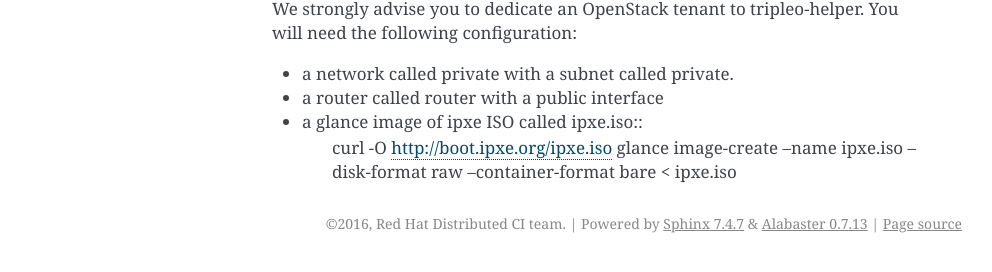
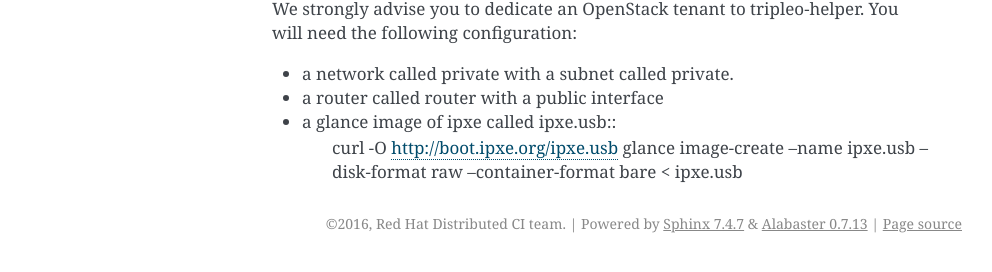
Before and after one commit to redhat-openstack/python-tripleo-helper, a Sphinx documentation site: the page built from doc/source/installation.rst, in a window 1280 px wide. Shown: the part 453-725 px from the top of the page, without its empty margins (148-1140 px from the left). Built offline with Sphinx 7.4.7, drawn with Linux system fonts in a browser that asks for light colours; pages that are not in the unit, such as notebooks, are missing from menus.

Commit message:
use ipxe USB image instead of the ISO
The boot from ISO does not work anoymore on RCIP-dev.

Change-Id: Ic8ba4faad961bb5d2d0306c10c722c38660cd599

```diff
--- a/doc/source/installation.rst
+++ b/doc/source/installation.rst
@@ -26,7 +26,7 @@ You will need the following configuration:
 
 - a network called private with a subnet called private.
 - a router called router with a public interface
-- a glance image of ipxe ISO called ipxe.iso::
-    curl -O http://boot.ipxe.org/ipxe.iso
-    glance image-create --name ipxe.iso \
-    --disk-format raw --container-format bare < ipxe.iso
+- a glance image of ipxe called ipxe.usb::
+    curl -O http://boot.ipxe.org/ipxe.usb
+    glance image-create --name ipxe.usb \
+    --disk-format raw --container-format bare < ipxe.usb
```
Also changed, not shown: 1 other file.
